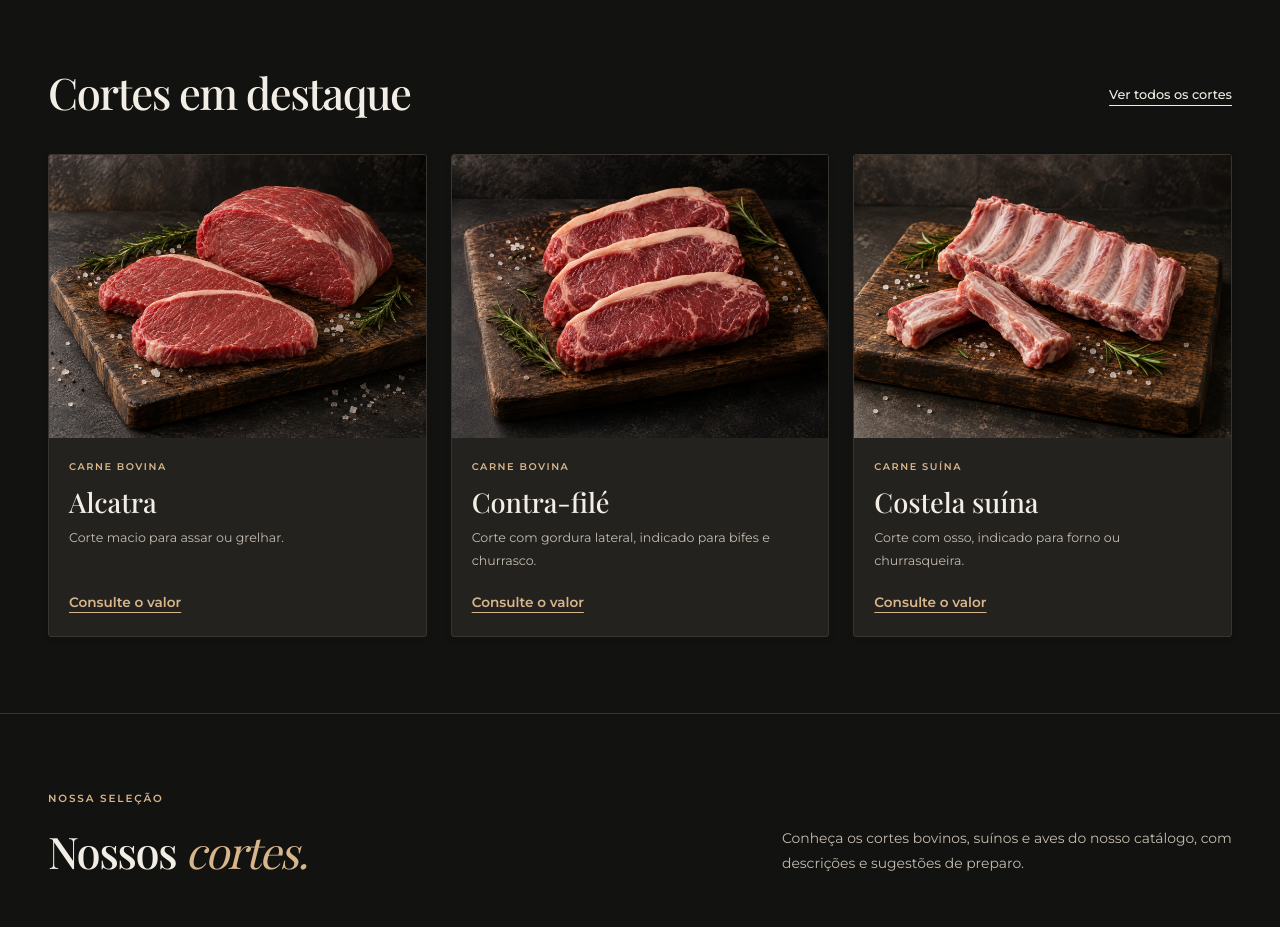
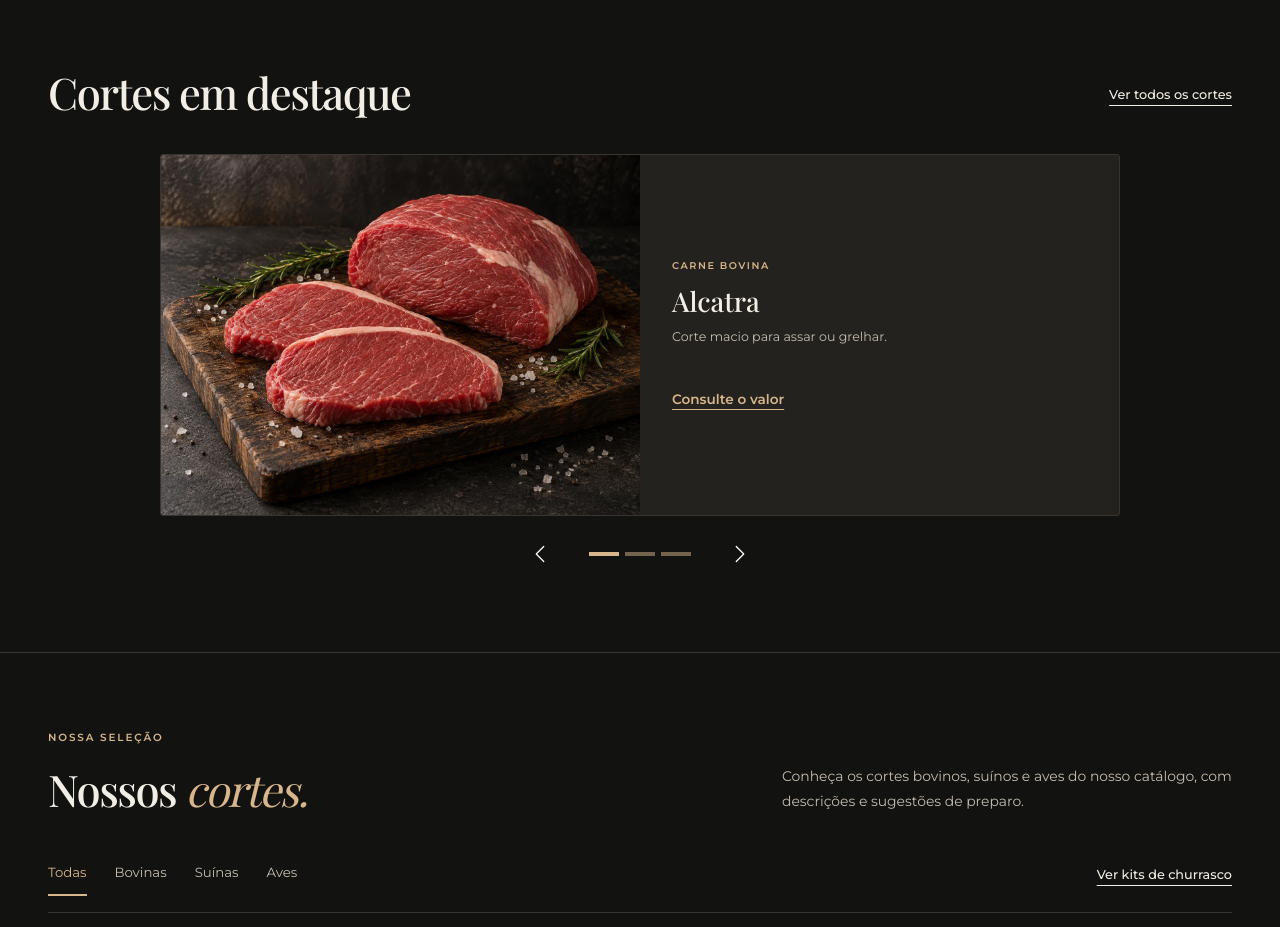
Before and after one commit to Odaniel058/acougue-bom-corte-react, a React (Vite) app: page / in a window 1280 px wide. Shown: the part 1800-2727 px from the top of the page. Built offline with nearby package versions, Linux system fonts and the light colour scheme.

Commit message:
feat: adiciona carrossel Bootstrap nos destaques

```diff
--- a/src/sections/Highlights.jsx
+++ b/src/sections/Highlights.jsx
@@ -1,10 +1,19 @@
+import { useEffect, useRef } from 'react';
+import Carousel from 'bootstrap/js/dist/carousel';
 import ProductCard from '../components/ProductCard';
 import { products } from '../data/products';
 
 const highlightedIds = ['alcatra', 'contra-file', 'costela-suina'];
+const highlightedProducts = products.filter((product) => highlightedIds.includes(product.id));
 
 export default function Highlights() {
-  const highlightedProducts = products.filter((product) => highlightedIds.includes(product.id));
+  const carouselRef = useRef(null);
+
+  // Inicia o carrossel do Bootstrap sem troca automática.
+  useEffect(() => {
+    const carousel = new Carousel(carouselRef.current, { interval: false, ride: false });
+    return () => carousel.dispose();
+  }, []);
 
   return (
     <section className="featured section-space" aria-labelledby="titulo-destaques">
@@ -15,12 +24,59 @@ export default function Highlights() {
             Ver todos os cortes
           </a>
         </div>
-        <div className="row g-4">
-          {highlightedProducts.map((product) => (
-            <div className="col-12 col-md-6 col-lg-4" key={product.id}>
-              <ProductCard product={product} featured />
+        <div
+          id="carrossel-destaques"
+          className="carousel slide highlights-carousel"
+          ref={carouselRef}
+          aria-label="Cortes em destaque"
+          aria-roledescription="carrossel"
+        >
+          <div className="carousel-inner" aria-live="polite">
+            {highlightedProducts.map((product, index) => (
+              <div
+                className={index === 0 ? 'carousel-item active' : 'carousel-item'}
+                key={product.id}
+                role="group"
+                aria-roledescription="slide"
+                aria-label={index + 1 + ' de ' + highlightedProducts.length}
+              >
+                <ProductCard product={product} featured />
+              </div>
+            ))}
+          </div>
+          <div className="highlight-controls">
+            <button
+              className="highlight-control"
+              type="button"
+              data-bs-target="#carrossel-destaques"
+              data-bs-slide="prev"
+              aria-label="Corte anterior"
+            >
+              <span className="carousel-control-prev-icon" aria-hidden="true" />
+            </button>
+            <div className="carousel-indicators">
+              {highlightedProducts.map((product, index) => (
+                <button
+                  type="button"
+                  key={product.id}
+                  data-bs-target="#carrossel-destaques"
+                  data-bs-slide-to={index}
+                  className={index === 0 ? 'active' : ''}
+                  aria-current={index === 0 ? 'true' : undefined}
+                  aria-label={'Mostrar ' + product.name}
+                />
+              ))}
             </div>
-          ))}
+            <button
+              className="highlight-control"
+              type="button"
+              data-bs-target="#carrossel-destaques"
+              data-bs-slide="next"
+              aria-label="Próximo corte"
+            >
+              <span className="carousel-control-next-icon" aria-hidden="true" />
+            </button>
+          </div>
         </div>
       </div>
     </section>
--- a/src/style.css
+++ b/src/style.css
@@ -295,6 +295,76 @@ main[id] {
 
 .section-heading h2 {
   margin: 0;
+}
+
+/* Carrossel dos destaques */
+.highlights-carousel {
+  max-width: 960px;
+  margin-inline: auto;
+}
+
+.highlights-carousel .product-card {
+  flex-direction: row;
+  box-shadow: none;
+  transform: none;
+}
+
+.highlights-carousel .product-card:hover {
+  transform: none;
+  box-shadow: none;
+}
+
+.highlights-carousel .product-image {
+  width: 50%;
+  flex-shrink: 0;
+}
+
+.highlights-carousel .product-card .card-body {
+  justify-content: center;
+  padding: 32px;
+}
+
+.highlights-carousel .product-inquiry {
+  margin-top: 20px;
+}
+
+.highlight-controls {
+  display: flex;
+  align-items: center;
+  justify-content: center;
+  gap: 24px;
+  margin-top: 16px;
+}
+
+.highlight-control {
+  display: inline-flex;
+  align-items: center;
+  justify-content: center;
+  width: 44px;
+  height: 44px;
+  border: 0;
+  background: transparent;
+}
+
+.highlight-control span {
+  width: 20px;
+  height: 20px;
+}
+
+.highlight-control:hover {
+  background: var(--surface);
+}
+
+.highlight-controls .carousel-indicators {
+  position: static;
+  margin: 0;
+}
+
+.highlight-controls .carousel-indicators button {
+  background-color: var(--sand);
+  border-top-width: 20px;
+  border-bottom-width: 20px;
+  height: 4px;
 }
 
 /* Faixa com os destaques */
@@ -871,6 +941,23 @@ main[id] {
 }
 
 @media (max-width: 767.98px) {
+  .highlights-carousel {
+    max-width: 420px;
+  }
+
+  .highlights-carousel .product-card {
+    flex-direction: column;
+  }
+
+  .highlights-carousel .product-image {
+    width: 100%;
+  }
+
+  .highlights-carousel .product-card .card-body {
+    min-height: 220px;
+    padding: 24px;
+  }
+
   .site-header {
     position: relative;
     background: var(--charcoal);
```
